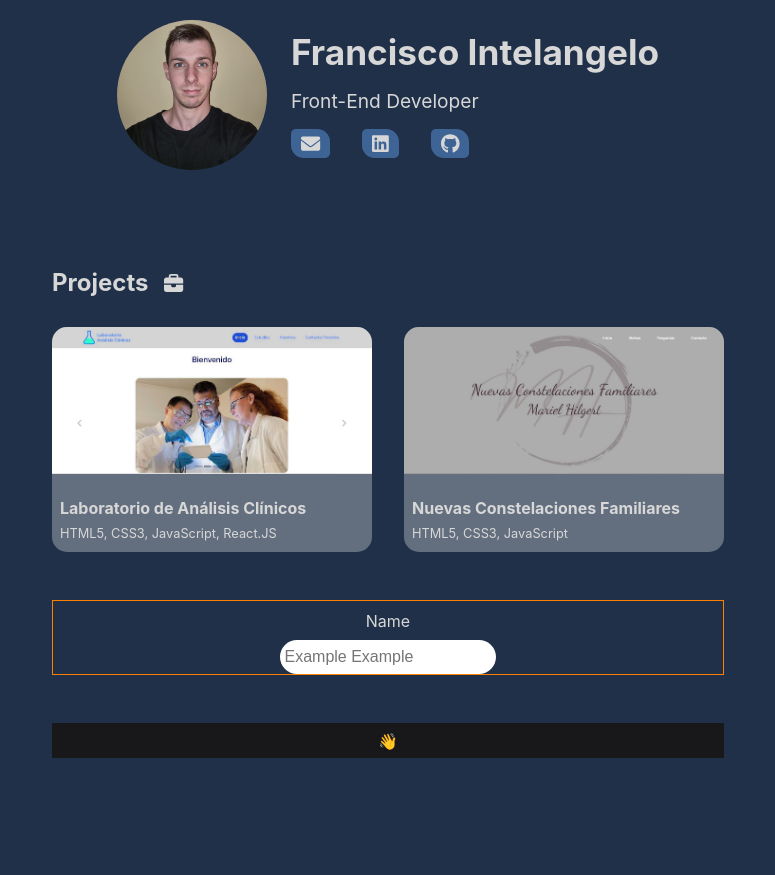
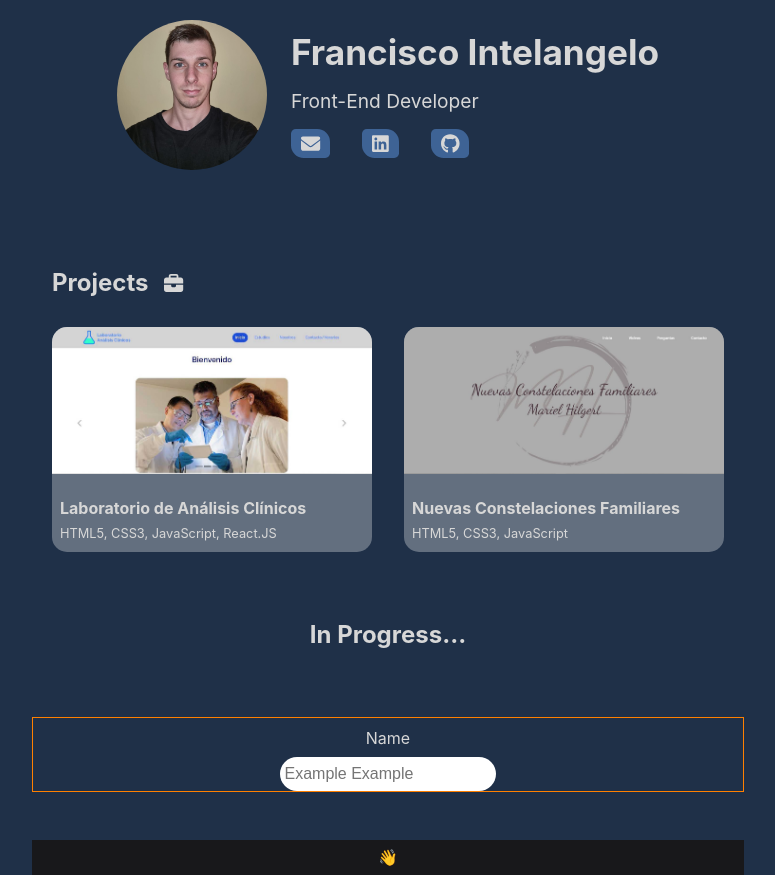
Before and after one commit to Francisco-Intelangelo/Francisco-Intelangelo, a React (Create React App) app: page / in a window 1280 px wide. Shown: the whole page, without its empty margins (252-1027 px from the left). Before the commit the page ends 800 px from the top, so only its background shows below. Built offline with nearby package versions, Linux system fonts and the light colour scheme.

Commit message:
5 commit :v

```diff
--- a/src/App.js
+++ b/src/App.js
@@ -10,6 +10,7 @@ function App() {
         <motion.main style={{display:'grid', gap:'3rem', maxWidth:'1400px'}}>
           <Profile />
           <Projects />
+          <h2 style={{display:'flex', justifyContent:'center', color:'#D7D7D7'}}>In Progress...</h2>
           <ContactMe />
           <Footer />
         </motion.main>
--- a/src/components/Projects.js
+++ b/src/components/Projects.js
@@ -22,7 +22,7 @@ const projects = [
 ]
 export const Projects = () => {
     return(
-        <motion.article styled={{padding: '20px'}}
+        <motion.article style={{padding: '0 20px'}}
             initial={{ opacity: 0, scale: 0.5 }}
             animate={{ opacity: 1, scale: 1 }}
             transition={{ duration: 2 }}
```
